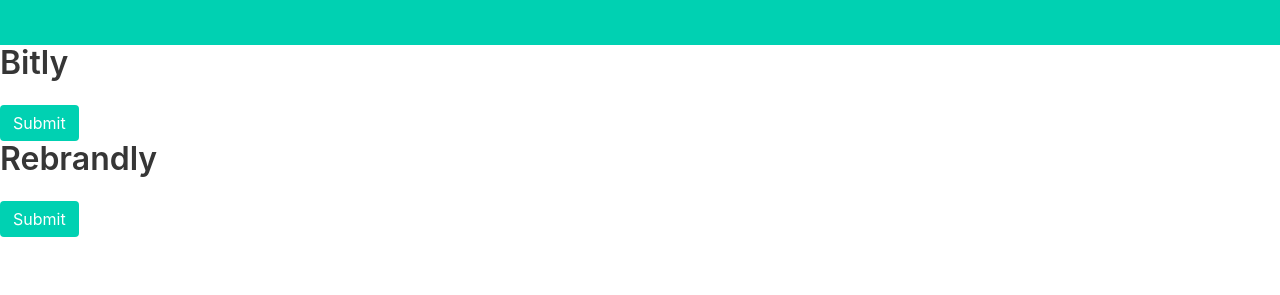
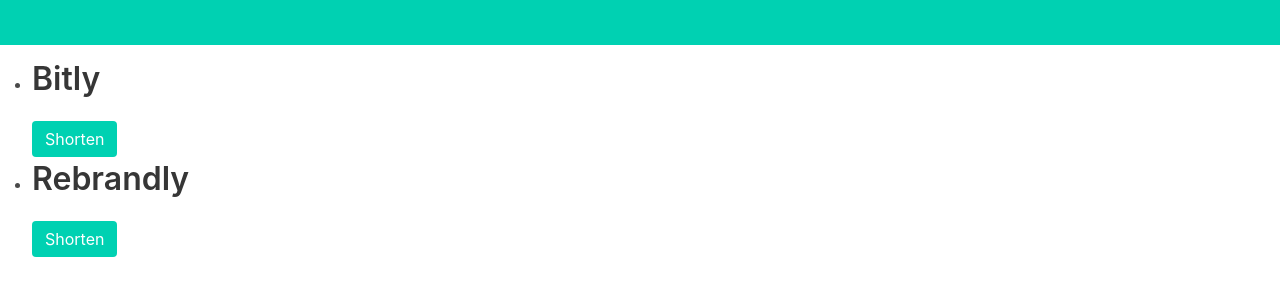
Before and after one commit to LNWPOR/shorten-ul, a website: page index.html in a window 1280 px wide. Shown: the part 127-422 px from the top of the page. Drawn offline with nearby package versions, Linux system fonts and the light colour scheme.

Commit message:
edit style

```diff
--- a/index.html
+++ b/index.html
@@ -22,22 +22,25 @@
     </div>
   </section>
 
+  <div class="content">
     <ul>
       <li>
         <h6 class="title is-3">Bitly</h6>
         <div class="control">
-        <button id="shorten-btn-bitly" class="button is-primary">Submit</button>
+          <button id="shorten-btn-bitly" class="button is-primary">Shorten</button>
           <a id="url-result-bitly" href=""></a>
         </div>
       </li>
       <li>
         <h6 class="title is-3">Rebrandly</h6>
         <div class="control">
-        <button id="shorten-btn-rebrandly" class="button is-primary">Submit</button>
+          <button id="shorten-btn-rebrandly" class="button is-primary">Shorten</button>
           <a id="url-result-rebrandly" href=""></a>
         </div>
       </li>
     </ul>
+  </div>
+
 
 </body>
 <script src="main.js"></script>
```
Lines whose indentation alone changed are shown as unchanged.
